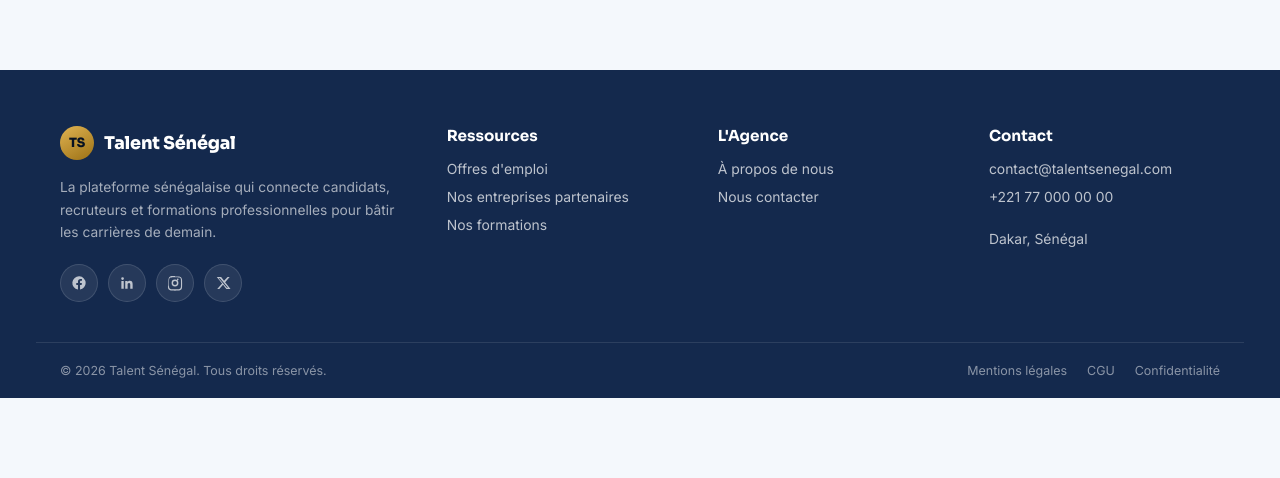
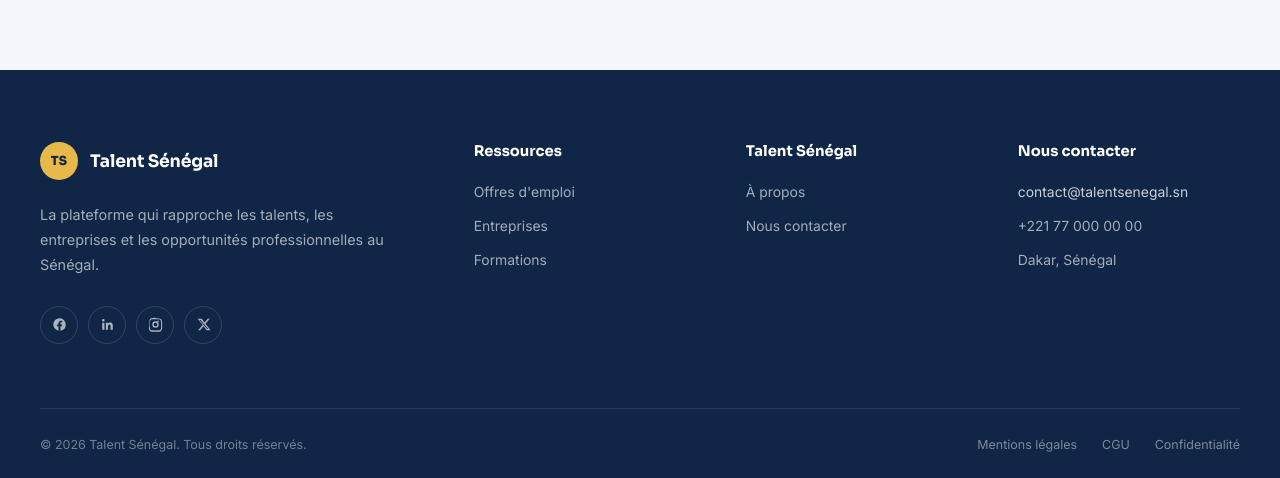
Before and after one commit to Christian190300/teranga-frontend, a React (Vite) app: page /admin/parametres in a window 1280 px wide. Shown: the part 1114-1592 px from the top of the page. Before the commit the page ends 1512 px from the top, so only its background shows below. Built offline with nearby package versions, Linux system fonts and the light colour scheme; no server answers.

Commit message:
home page

```diff
--- a/src/components/layout/Footer.tsx
+++ b/src/components/layout/Footer.tsx
@@ -1,95 +1,182 @@
 import { Link } from "react-router-dom";
 import "./footer.css";
-
 
 const ANNEE = new Date().getFullYear();
 
 export function Footer() {
     return (
         <footer className="footer">
-            <div className="footer__top">
-                <div className="footer__colonne footer__colonne--marque">
-                    <div className="footer__logo">
-                        <span className="footer__logo-badge">TS</span>
-                        <span className="footer__logo-texte">Talent Sénégal</span>
-                    </div>
+
+            <div className="footer__container">
+
+                {/* =====================================================
+                    PARTIE PRINCIPALE
+                ===================================================== */}
+
+                <div className="footer__main">
+
+                    {/* MARQUE */}
+                    <div className="footer__brand">
+
+                        <Link to="/" className="footer__logo">
+                            <span className="footer__logo-mark">TS</span>
+
+                            <span className="footer__logo-text">
+                                Talent Sénégal
+                            </span>
+                        </Link>
+
                         <p className="footer__description">
-                        La plateforme sénégalaise qui connecte candidats, recruteurs et formations professionnelles pour bâtir les carrières
-                        de demain.
+                            La plateforme qui rapproche les talents,
+                            les entreprises et les opportunités
+                            professionnelles au Sénégal.
                         </p>
-                    <div className="footer__reseaux">
-                        <a href="#" className="footer__reseau-icone" aria-label="Facebook" title="Bientôt disponible">
+
+                        <div className="footer__socials">
+
+                            <a
+                                href="#"
+                                className="footer__social"
+                                aria-label="Facebook"
+                                title="Bientôt disponible"
+                            >
                                 <svg viewBox="0 0 24 24" fill="currentColor">
                                     <path d="M22 12a10 10 0 1 0-11.56 9.88v-6.99H7.9V12h2.54V9.8c0-2.5 1.49-3.89 3.78-3.89 1.09 0 2.24.2 2.24.2v2.46h-1.26c-1.24 0-1.63.77-1.63 1.56V12h2.78l-.44 2.89h-2.34v6.99A10 10 0 0 0 22 12z" />
                                 </svg>
                             </a>
-                        <a href="#" className="footer__reseau-icone" aria-label="LinkedIn" title="Bientôt disponible">
+
+                            <a
+                                href="#"
+                                className="footer__social"
+                                aria-label="LinkedIn"
+                                title="Bientôt disponible"
+                            >
                                 <svg viewBox="0 0 24 24" fill="currentColor">
                                     <path d="M20.45 20.45h-3.55v-5.57c0-1.33-.02-3.04-1.85-3.04-1.85 0-2.14 1.45-2.14 2.94v5.67H9.36V9h3.41v1.56h.05c.47-.9 1.63-1.85 3.36-1.85 3.6 0 4.27 2.37 4.27 5.45v6.29zM5.34 7.43a2.06 2.06 0 1 1 0-4.12 2.06 2.06 0 0 1 0 4.12zM7.11 20.45H3.56V9h3.55v11.45z" />
                                 </svg>
                             </a>
-                        <a href="#" className="footer__reseau-icone" aria-label="Instagram" title="Bientôt disponible">
+
+                            <a
+                                href="#"
+                                className="footer__social"
+                                aria-label="Instagram"
+                                title="Bientôt disponible"
+                            >
                                 <svg viewBox="0 0 24 24" fill="currentColor">
                                     <path d="M12 2.16c3.2 0 3.58.01 4.85.07 1.17.05 1.97.24 2.43.4a4.9 4.9 0 0 1 1.77 1.15 4.9 4.9 0 0 1 1.15 1.77c.16.46.35 1.26.4 2.43.06 1.27.07 1.65.07 4.85s-.01 3.58-.07 4.85c-.05 1.17-.24 1.97-.4 2.43a4.9 4.9 0 0 1-1.15 1.77 4.9 4.9 0 0 1-1.77 1.15c-.46.16-1.26.35-2.43.4-1.27.06-1.65.07-4.85.07s-3.58-.01-4.85-.07c-1.17-.05-1.97-.24-2.43-.4a4.9 4.9 0 0 1-1.77-1.15 4.9 4.9 0 0 1-1.15-1.77c-.16-.46-.35-1.26-.4-2.43C2.17 15.58 2.16 15.2 2.16 12s.01-3.58.07-4.85c.05-1.17.24-1.97.4-2.43a4.9 4.9 0 0 1 1.15-1.77A4.9 4.9 0 0 1 5.55 1.8c.46-.16 1.26-.35 2.43-.4C9.25 1.34 9.63 1.33 12 1.33m0 2.17c-3.17 0-3.55.01-4.79.07-.98.04-1.5.21-1.86.34-.47.18-.8.4-1.15.75-.35.35-.57.68-.75 1.15-.13.36-.3.88-.34 1.86-.06 1.24-.07 1.62-.07 4.79s.01 3.55.07 4.79c.04.98.21 1.5.34 1.86.18.47.4.8.75 1.15.35.35.68.57 1.15.75.36.13.88.3 1.86.34 1.24.06 1.62.07 4.79.07s3.55-.01 4.79-.07c.98-.04 1.5-.21 1.86-.34.47-.18.8-.4 1.15-.75.35-.35.57-.68.75-1.15.13-.36.3-.88.34-1.86.06-1.24.07-1.62.07-4.79s-.01-3.55-.07-4.79c-.04-.98-.21-1.5-.34-1.86a3.1 3.1 0 0 0-.75-1.15 3.1 3.1 0 0 0-1.15-.75c-.36-.13-.88-.3-1.86-.34-1.24-.06-1.62-.07-4.79-.07M12 6.87A5.13 5.13 0 1 1 12 17.13 5.13 5.13 0 0 1 12 6.87m0 2.16a2.97 2.97 0 1 0 0 5.94 2.97 2.97 0 0 0 0-5.94m5.34-2.4a1.2 1.2 0 1 1-2.4 0 1.2 1.2 0 0 1 2.4 0" />
                                 </svg>
                             </a>
-                        <a href="#" className="footer__reseau-icone" aria-label="X (Twitter)" title="Bientôt disponible">
+
+                            <a
+                                href="#"
+                                className="footer__social"
+                                aria-label="X"
+                                title="Bientôt disponible"
+                            >
                                 <svg viewBox="0 0 24 24" fill="currentColor">
                                     <path d="M18.9 2.9h3.1l-6.8 7.8L23.3 21h-6.3l-4.9-6.4L6.4 21H3.3l7.3-8.3L2.7 2.9H9.2l4.4 5.9zm-1.1 16.2h1.7L7.3 4.7H5.5z" />
                                 </svg>
                             </a>
+
                         </div>
                     </div>
 
-                <div className="footer__colonne">
-                    <p className="footer__titre-colonne">Ressources</p>
-                    <Link to="/offres" className="footer__lien">
+
+                    {/* RESSOURCES */}
+                    <div className="footer__column">
+
+                        <h3>Ressources</h3>
+
+                        <Link to="/offres">
                             Offres d'emploi
                         </Link>
-                    <Link to="/entreprises" className="footer__lien">
-                        Nos entreprises partenaires
+
+                        <Link to="/entreprises">
+                            Entreprises
                         </Link>
-                    <Link to="/formations" className="footer__lien">
-                        Nos formations
+
+                        <Link to="/formations">
+                            Formations
                         </Link>
+
                     </div>
 
-                <div className="footer__colonne">
-                    <p className="footer__titre-colonne">L'Agence</p>
-                    <Link to="/a-propos" className="footer__lien">
-                        À propos de nous
+
+                    {/* TALENT SÉNÉGAL */}
+                    <div className="footer__column">
+
+                        <h3>Talent Sénégal</h3>
+
+                        <Link to="/a-propos">
+                            À propos
                         </Link>
-                    <Link to="/contact" className="footer__lien">
+
+                        <Link to="/contact">
                             Nous contacter
                         </Link>
+
                     </div>
 
-                <div className="footer__colonne">
-                    <p className="footer__titre-colonne">Contact</p>
-                    <a href="mailto:contact@talentsenegal.com" className="footer__lien">
-                        contact@talentsenegal.com
+
+                    {/* CONTACT */}
+                    <div className="footer__column footer__column--contact">
+
+                        <h3>Nous contacter</h3>
+
+                        <a href="mailto:contact@talentsenegal.sn">
+                            contact@talentsenegal.sn
                         </a>
-                    <a href="tel:+221770000000" className="footer__lien">
+
+                        <a href="tel:+221770000000">
                             +221 77 000 00 00
                         </a>
-                    <p className="footer__lien footer__lien--statique">Dakar, Sénégal</p>
-                </div>
+
+                        <span>
+                            Dakar, Sénégal
+                        </span>
+
                     </div>
 
-            <div className="footer__bas">
-                <p className="footer__copyright">© {ANNEE} Talent Sénégal. Tous droits réservés.</p>
-                <div className="footer__liens-legaux">
-                    <Link to="/mentions-legales" className="footer__lien-legal">
+                </div>
+
+
+                {/* =====================================================
+                    SEPARATION
+                ===================================================== */}
+
+                <div className="footer__separator" />
+
+
+                {/* =====================================================
+                    BAS DU FOOTER
+                ===================================================== */}
+
+                <div className="footer__bottom">
+
+                    <p>
+                        © {ANNEE} Talent Sénégal. Tous droits réservés.
+                    </p>
+
+                    <nav className="footer__legal">
+
+                        <Link to="/mentions-legales">
                             Mentions légales
                         </Link>
-                    <Link to="/cgu" className="footer__lien-legal">
+
+                        <Link to="/cgu">
                             CGU
                         </Link>
-                    <Link to="/confidentialite" className="footer__lien-legal">
+
+                        <Link to="/confidentialite">
                             Confidentialité
                         </Link>
+
+                    </nav>
+
                 </div>
+
             </div>
+
         </footer>
     );
 }
--- a/src/components/layout/footer.css
+++ b/src/components/layout/footer.css
@@ -1,255 +1,318 @@
+/* =========================================================
+   FOOTER — TALENT SÉNÉGAL
+   Style : institutionnel / premium / épuré
+========================================================= */
+
 .footer {
-    background: #14294d;
-    color: rgba(255, 255, 255, 0.82);
-    font-family: var(--font-body);
+    background: #102646;
+    color: rgba(255, 255, 255, 0.72);
+    font-family: var(--font-body, "Inter", sans-serif);
     margin-top: 80px;
 }
 
-.footer__top {
-    max-width: 1160px;
+.footer__container {
+    max-width: 1200px;
     margin: 0 auto;
-    padding: 56px 24px 40px;
-    display: grid;
-    grid-template-columns: 1.5fr 1fr 1fr 1fr;
-    gap: 40px;
+    padding: 0 24px;
 }
 
-@media (max-width: 900px) {
-    .footer__top {
-        grid-template-columns: 1fr 1fr;
-    }
 
-    .footer__colonne--marque {
-        grid-column: 1 / -1;
-    }
+/* =========================================================
+   MAIN
+========================================================= */
+
+.footer__main {
+    display: grid;
+    grid-template-columns: 1.8fr 1fr 1fr 1.1fr;
+    gap: 70px;
+    padding: 72px 0 64px;
 }
 
-@media (max-width: 640px) {
-    .footer__top {
-        grid-template-columns: 1fr;
-        padding: 44px 20px 32px;
-        gap: 32px;
-    }
 
-    .footer__colonne--marque {
-        grid-column: auto;
-    }
+/* =========================================================
+   BRAND
+========================================================= */
+
+.footer__brand {
+    max-width: 380px;
 }
 
-.footer__colonne {
-    display: flex;
-    flex-direction: column;
+.footer__logo {
+    display: inline-flex;
+    align-items: center;
     gap: 12px;
+    text-decoration: none;
+    margin-bottom: 22px;
 }
 
-.footer__colonne--marque {
-    gap: 16px;
-}
+.footer__logo-mark {
+    width: 38px;
+    height: 38px;
 
-/* ---------- Logo / marque ---------- */
-
-.footer__logo {
-    display: flex;
-    align-items: center;
-    gap: 10px;
-}
-
-.footer__logo-badge {
-    width: 34px;
-    height: 34px;
-    border-radius: 50%;
-    background: linear-gradient(150deg, var(--gold-light) 0%, var(--gold-deep) 100%);
-    color: var(--navy-ink);
     display: flex;
     align-items: center;
     justify-content: center;
-    font-family: var(--font-display);
+
+    border-radius: 50%;
+
+    background: #e8b84b;
+    color: #102646;
+
+    font-family: var(--font-display, "Inter", sans-serif);
+    font-size: 0.78rem;
     font-weight: 800;
-    font-size: 0.8rem;
-    flex-shrink: 0;
+    letter-spacing: 0.02em;
 }
 
-.footer__logo-texte {
-    font-family: var(--font-display);
-    font-weight: 800;
-    font-size: 1.1rem;
-    color: white;
+.footer__logo-text {
+    color: #ffffff;
+
+    font-family: var(--font-display, "Inter", sans-serif);
+    font-size: 1.08rem;
+    font-weight: 700;
     letter-spacing: -0.01em;
 }
 
 .footer__description {
-    font-size: 0.86rem;
-    line-height: 1.65;
+    max-width: 350px;
+
+    margin: 0;
+
     color: rgba(255, 255, 255, 0.62);
-    margin: 0;
-    max-width: 360px;
+
+    font-size: 0.9rem;
+    line-height: 1.75;
 }
 
-.footer__reseaux {
+
+/* =========================================================
+   SOCIALS
+========================================================= */
+
+.footer__socials {
     display: flex;
+    align-items: center;
     gap: 10px;
-    margin-top: 4px;
+
+    margin-top: 28px;
 }
 
-.footer__reseau-icone {
+.footer__social {
     width: 36px;
     height: 36px;
-    border-radius: 50%;
-    background: rgba(255, 255, 255, 0.08);
-    border: 1px solid rgba(255, 255, 255, 0.12);
+
     display: flex;
     align-items: center;
     justify-content: center;
-    color: rgba(255, 255, 255, 0.7);
-    transition: background 0.18s var(--ease), color 0.18s var(--ease), transform 0.18s var(--ease);
+
+    border: 1px solid rgba(255, 255, 255, 0.14);
+    border-radius: 50%;
+
+    color: rgba(255, 255, 255, 0.65);
+
+    text-decoration: none;
+
+    transition:
+            color 0.2s ease,
+            background 0.2s ease,
+            border-color 0.2s ease,
+            transform 0.2s ease;
 }
 
-.footer__reseau-icone svg {
-    width: 16px;
-    height: 16px;
+.footer__social svg {
+    width: 15px;
+    height: 15px;
 }
 
-.footer__reseau-icone:hover {
-    background: var(--gold);
-    color: var(--navy-ink);
+.footer__social:hover {
+    background: #e8b84b;
+    border-color: #e8b84b;
+    color: #102646;
     transform: translateY(-2px);
 }
 
-/* ---------- Colonne contact / newsletter ---------- */
 
-.footer__titre-colonne {
-    font-family: var(--font-display);
-    font-size: 0.95rem;
-    font-weight: 700;
-    color: white;
-    margin: 0 0 4px;
+/* =========================================================
+   COLONNES
+========================================================= */
+
+.footer__column {
+    display: flex;
+    flex-direction: column;
+    align-items: flex-start;
+
+    gap: 13px;
 }
 
-.footer__lien {
-    font-size: 0.87rem;
-    color: rgba(255, 255, 255, 0.72);
-    text-decoration: none;
-    transition: color 0.15s var(--ease);
-    width: fit-content;
+.footer__column h3 {
+    margin: 0 0 9px;
+
+    color: #ffffff;
+
+    font-family: var(--font-display, "Inter", sans-serif);
+    font-size: 0.92rem;
+    font-weight: 700;
 }
 
-.footer__lien:hover {
-    color: var(--gold-light);
+.footer__column a,
+.footer__column span {
+    color: rgba(255, 255, 255, 0.62);
+
+    font-size: 0.87rem;
+    line-height: 1.5;
+
+    text-decoration: none;
+
+    transition: color 0.18s ease;
 }
 
-.footer__lien--statique {
-    color: rgba(255, 255, 255, 0.72);
-    cursor: default;
+.footer__column a:hover {
+    color: #e8b84b;
 }
 
-.footer__lien--statique:hover {
-    color: rgba(255, 255, 255, 0.72);
+.footer__column--contact a:first-of-type {
+    color: rgba(255, 255, 255, 0.78);
 }
 
-/* ---------- Newsletter ---------- */
 
-.footer__newsletter {
-    display: flex;
-    gap: 8px;
-}
+/* =========================================================
+   SEPARATOR
+========================================================= */
 
-.footer__newsletter-input {
-    flex: 1;
-    min-width: 0;
-    padding: 10px 12px;
-    border-radius: 8px;
-    border: 1px solid rgba(255, 255, 255, 0.18);
-    background: rgba(255, 255, 255, 0.06);
-    color: white;
-    font-family: inherit;
-    font-size: 0.84rem;
-}
-
-.footer__newsletter-input::placeholder {
-    color: rgba(255, 255, 255, 0.45);
-}
-
-.footer__newsletter-input:focus {
-    outline: none;
-    border-color: var(--gold);
+.footer__separator {
+    height: 1px;
     background: rgba(255, 255, 255, 0.1);
 }
 
-.footer__newsletter-bouton {
-    padding: 10px 16px;
-    border-radius: 8px;
-    border: none;
-    background: var(--gold);
-    color: var(--navy-ink);
-    font-weight: 700;
-    font-size: 0.82rem;
-    cursor: pointer;
-    transition: background 0.15s var(--ease);
-    flex-shrink: 0;
+
+/* =========================================================
+   BOTTOM
+========================================================= */
+
+.footer__bottom {
+    min-height: 72px;
+
+    display: flex;
+    align-items: center;
+    justify-content: space-between;
+
+    gap: 24px;
 }
 
-.footer__newsletter-bouton:hover {
-    background: var(--gold-light);
+.footer__bottom p {
+    margin: 0;
+
+    color: rgba(255, 255, 255, 0.42);
+
+    font-size: 0.78rem;
 }
 
-.footer__newsletter-bouton:disabled {
-    opacity: 0.6;
-    cursor: not-allowed;
+.footer__legal {
+    display: flex;
+    align-items: center;
+    gap: 25px;
 }
 
-.footer__newsletter-message {
+.footer__legal a {
+    color: rgba(255, 255, 255, 0.46);
+
     font-size: 0.78rem;
-    margin: 2px 0 0;
+
+    text-decoration: none;
+
+    transition: color 0.18s ease;
 }
 
-.footer__newsletter-message--ok {
-    color: #6fd48a;
+.footer__legal a:hover {
+    color: #e8b84b;
 }
 
-.footer__newsletter-message--erreur {
-    color: #f2a6a0;
+
+/* =========================================================
+   TABLET
+========================================================= */
+
+@media (max-width: 950px) {
+
+    .footer__main {
+        grid-template-columns: 1.5fr 1fr 1fr;
+        gap: 50px;
+    }
+
+    .footer__brand {
+        grid-column: 1 / -1;
+        max-width: 520px;
+    }
+
 }
 
-/* ---------- Barre du bas ---------- */
 
-.footer__bas {
-    border-top: 1px solid rgba(255, 255, 255, 0.1);
-    display: flex;
-    flex-wrap: wrap;
-    align-items: center;
-    justify-content: space-between;
-    gap: 12px;
-    max-width: 1160px;
-    margin: 0 auto;
-    padding: 20px 24px;
+/* =========================================================
+   MOBILE
+========================================================= */
+
+@media (max-width: 640px) {
+
+    .footer {
+        margin-top: 60px;
+    }
+
+    .footer__container {
+        padding: 0 20px;
+    }
+
+    .footer__main {
+        grid-template-columns: 1fr;
+        gap: 38px;
+
+        padding: 52px 0 45px;
+    }
+
+    .footer__brand {
+        grid-column: auto;
+    }
+
+    .footer__description {
+        max-width: 100%;
+    }
+
+    .footer__column {
+        gap: 11px;
+    }
+
+    .footer__bottom {
+        flex-direction: column;
+        align-items: flex-start;
+        justify-content: center;
+
+        padding: 22px 0;
+        gap: 17px;
+    }
+
+    .footer__legal {
+        flex-wrap: wrap;
+        gap: 12px 20px;
+    }
+
 }
 
-@media (max-width: 560px) {
-    .footer__bas {
-        flex-direction: column;
-        align-items: flex-start;
-        padding: 20px;
+
+/* =========================================================
+   PETITS ÉCRANS
+========================================================= */
+
+@media (max-width: 380px) {
+
+    .footer__logo-text {
+        font-size: 1rem;
     }
+
+    .footer__description {
+        font-size: 0.86rem;
+    }
+
+    .footer__legal {
+        gap: 10px 16px;
+    }
+
 }
-
-.footer__copyright {
-    font-size: 0.78rem;
-    color: rgba(255, 255, 255, 0.5);
-    margin: 0;
-}
-
-.footer__liens-legaux {
-    display: flex;
-    gap: 20px;
-}
-
-.footer__lien-legal {
-    font-size: 0.78rem;
-    color: rgba(255, 255, 255, 0.5);
-    text-decoration: none;
-    transition: color 0.15s var(--ease);
-}
-
-.footer__lien-legal:hover {
-    color: var(--gold-light);
-}
```
Lines whose indentation alone changed are shown as unchanged.
